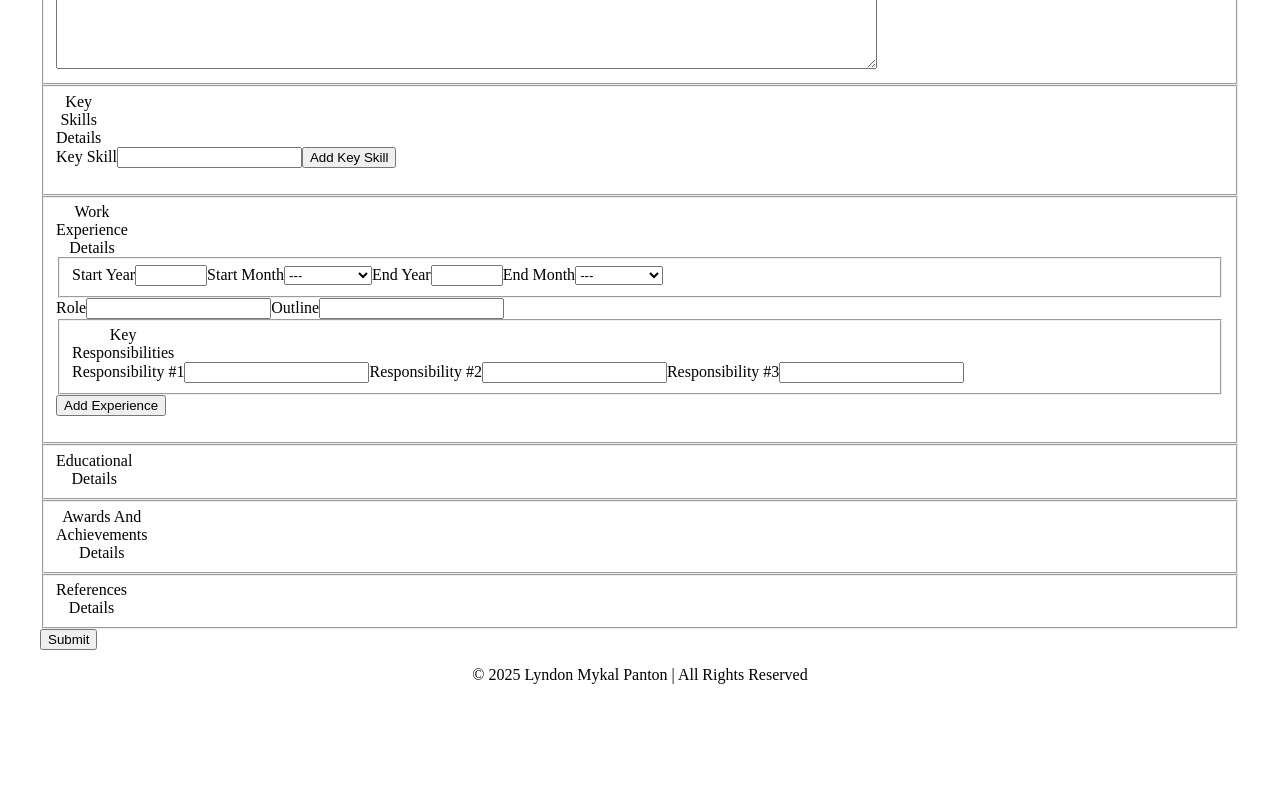
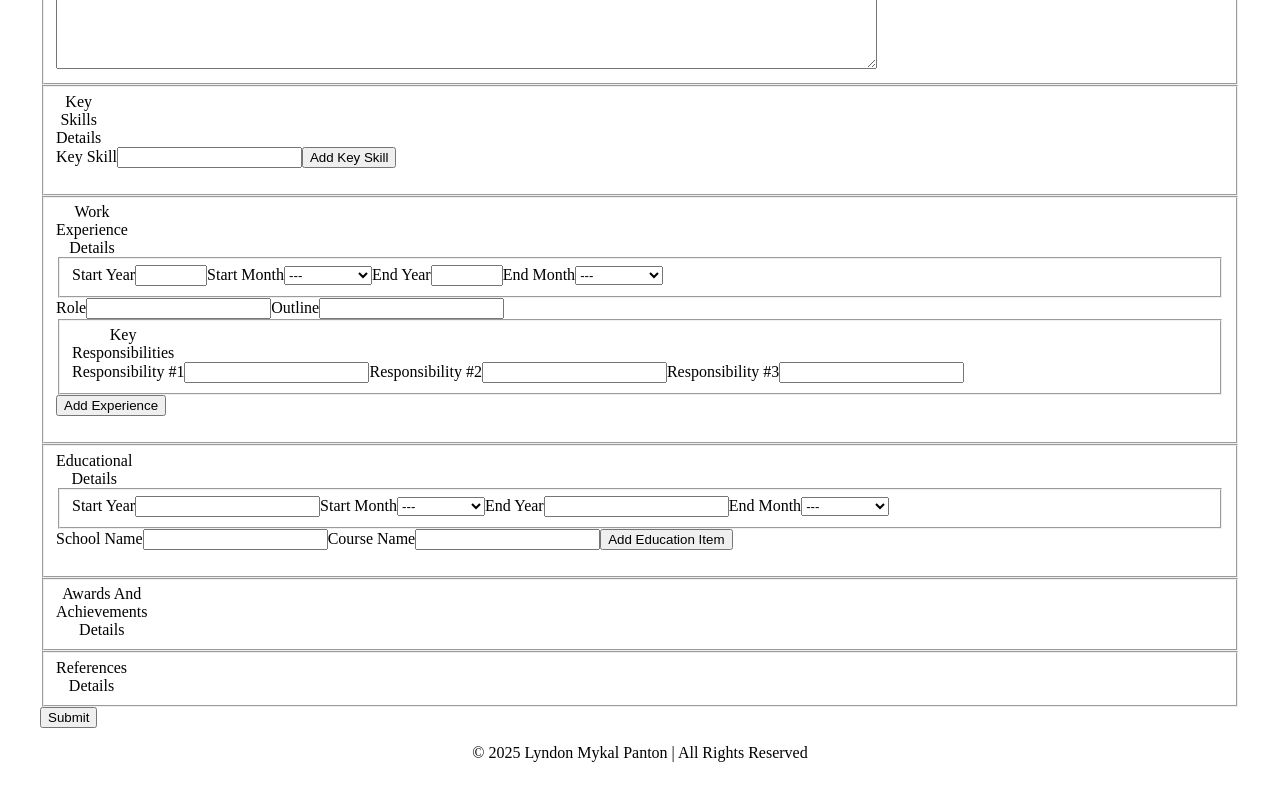
Before and after one commit to lyndonpanton/cv-application, a React (Vite) app in the folder client/: page / in a window 1280 px wide. Shown: the part 620-1420 px from the top of the page. Before the commit the page ends 1360 px from the top, so only its background shows below. Built offline with nearby package versions, Linux system fonts and the light colour scheme.

Commit message:
Progress (feature): Users can add education information
Users can input education information and the data is current stored

```diff
--- /dev/null
+++ b/client/src/components/main/input/EducationInput.jsx
@@ -0,0 +1,210 @@
+import { useState } from "react";
+
+import EducationInputItem from "./EducationInputItem.jsx";
+
+function EducationInput(props) {
+    const setData = props.setData;
+
+    const [education, setEducation] = useState(props.data);
+    const [currentId, setCurrentId] = useState(1);
+
+    const [school, setSchool] = useState("");
+    const [course, setCourse] = useState("");
+    const [startYear, setStartYear] = useState("");
+    const [startMonth, setStartMonth] = useState("");
+    const [endYear, setEndYear] = useState("");
+    const [endMonth, setEndMonth] = useState("");
+
+    function addEducationItem(e) {
+        // Validation...
+
+        // Key events...
+
+        // State setting...
+        setEducation([...education, {
+            id: currentId,
+            school: school,
+            course: course,
+            startYear: startYear,
+            startMonth: startMonth,
+            endYear: endYear,
+            endMonth: endMonth
+        }]);
+
+        setData([...education, {
+            id: currentId,
+            school: school,
+            course: course,
+            startYear: startYear,
+            startMonth: startMonth,
+            endYear: endYear,
+            endMonth: endMonth
+
+        }]);
+
+        setCurrentId(currentId + 1);
+
+        // State resetting...
+        setSchool("");
+        setCourse("");
+        setStartYear("");
+        setStartMonth("");
+        setEndYear("");
+        setEndMonth("");
+    }
+
+    function deleteEducationItem(e) {
+
+    }
+
+    function updateCourse(e) {
+        setCourse(e.target.value);
+    }
+
+    function updateStartYear(e) {
+        setStartYear(e.target.value);
+    }
+
+    function updateStartMonth(e) {
+        setStartMonth(e.target.value);
+    }
+
+    function updateSchool(e) {
+        setSchool(e.target.value);
+    }
+
+    function updateEndYear(e) {
+        setEndYear(e.target.value);
+    }
+
+    function updateEndMonth(e) {
+        setEndMonth(e.target.value);
+    }
+
+    return (
+        <fieldset>
+            <caption>Educational Details</caption>
+
+            <fieldset>
+                <label htmlFor={ "education-input-date-start-year" }>
+                    <span id={ "education-input-date-start-year-label"}>
+                        Start Year
+                    </span>
+                    <input
+                            id={ "education-input-date-start-year"}
+                            type={ "number" }
+                            onChange={ updateStartYear }
+                            value={ startYear }/>
+                </label>
+
+                <label htmlFor={ "education-input-date-start-month" }>
+                    <span id={ "education-input-date-start-month-label"}>
+                        Start Month
+                    </span>
+
+                    <select
+                            id={ "education-input-date-start-month" }
+                            onChange={ updateStartMonth }
+                            value={ startMonth }>
+                        <option value={ "---" }>---</option>
+                        <option value={ "january" }>January</option>
+                        <option value={ "february" }>February</option>
+                        <option value={ "march" }>March</option>
+                        <option value={ "april" }>April</option>
+                        <option value={ "may" }>May</option>
+                        <option value={ "june" }>June</option>
+                        <option value={ "july" }>July</option>
+                        <option value={ "august" }>August</option>
+                        <option value={ "september" }>September</option>
+                        <option value={ "october" }>October</option>
+                        <option value={ "november" }>November</option>
+                        <option value={ "december" }>December</option>
+                    </select>
+                </label>
+
+                <label htmlFor={ "education-input-date-end-year" }>
+                    <span id={ "education-input-date-end-year-label"}>
+                        End Year
+                    </span>
+                    <input
+                            id={ "education-input-date-end-year"}
+                            type={ "number" }
+                            onChange={ updateEndYear }
+                            value={ endYear }/>
+                </label>
+
+                <label htmlFor={ "education-input-date-end-month" }>
+                    <span id={ "education-input-date-end-month-label"}>
+                        End Month
+                    </span>
+
+                    <select
+                            id={ "education-input-date-end-month" }
+                            onChange={ updateEndMonth }
+                            value={ endMonth }>
+                        <option value={ "---" }>---</option>
+                        <option value={ "january" }>January</option>
+                        <option value={ "february" }>February</option>
+                        <option value={ "march" }>March</option>
+                        <option value={ "april" }>April</option>
+                        <option value={ "may" }>May</option>
+                        <option value={ "june" }>June</option>
+                        <option value={ "july" }>July</option>
+                        <option value={ "august" }>August</option>
+                        <option value={ "september" }>September</option>
+                        <option value={ "october" }>October</option>
+                        <option value={ "november" }>November</option>
+                        <option value={ "december" }>December</option>
+                    </select>
+                </label>
+            </fieldset>
+
+            <label htmlFor={ "education-input-school" }>
+                <span id={ "education-input-school-label" }>
+                    School Name
+                </span>
+                <input
+                        id={ "education-input-school" }
+                        type={ "text" }
+                        onChange={ updateSchool }
+                        value={ school } />
+            </label>
+
+            <label htmlFor={ "education-input-course" }>
+                <span id={ "education-input-course-label" }>
+                    Course Name
+                </span>
+                <input
+                        id={ "education-input-course" }
+                        type={ "text" }
+                        onChange={ updateCourse }
+                        value={ course } />
+            </label>
+
+            <button
+                    type={ "button" }
+                    onClick={ addEducationItem }
+                    onKeyUp={ addEducationItem }>
+                Add Education Item
+            </button>
+
+            <ul>
+                {
+                    education.map(function (item) {
+                        return (
+                                <EducationInputItem
+                                        key={ item.id }
+                                        dataId={ item.id }
+                                        startYear={ startYear }
+                                        endYear={ endYear }
+                                        school={ school }
+                                        course={ course } />
+                        );
+                    })
+                }
+            </ul>
+        </fieldset>
+    );
+}
+
+export default EducationInput;
--- /dev/null
+++ b/client/src/components/main/input/EducationInputItem.jsx
@@ -0,0 +1,9 @@
+function EducationInputItem(props) {
+    return (
+        <li>
+            text
+        </li>
+    );
+}
+
+export default EducationInputItem;
--- a/client/src/components/main/input/EducationalInput.jsx
+++ /dev/null
@@ -1,24 +0,0 @@
-import { useState } from "react";
-
-import EducationalInputItem from "./EducationalInputItem.jsx";
-
-function EducationalInput(props) {
-
-    const [items, setItems] = useState(props.data);
-
-    function addEducationItem(e) {
-        // Check current item properties
-    }
-
-    function deleteEducationItem(e) {
-
-    }
-
-    return (
-        <fieldset>
-            <caption>Educational Details</caption>
-        </fieldset>
-    );
-}
-
-export default EducationalInput;
--- a/client/src/components/main/input/EducationalInputItem.jsx
+++ /dev/null
@@ -1,9 +0,0 @@
-function EducationalInputItem(props) {
-    return (
-        <li>
-
-        </li>
-    );
-}
-
-export default EducationalInputItem;
--- a/client/src/components/main/input/Input.jsx
+++ b/client/src/components/main/input/Input.jsx
@@ -1,7 +1,7 @@
 import GeneralInput from "./GeneralInput.jsx";
 import ProfileInput from "./ProfileInput.jsx";
 import SkillsInput from "./SkillsInput.jsx";
-import EducationalInput from "./EducationalInput.jsx";
+import EducationInput from "./EducationInput.jsx";
 import ExperienceInput from "./ExperienceInput.jsx";
 import AchievementsInput from "./AchievementsInput.jsx";
 import ReferencesInput from "./ReferencesInput.jsx";
@@ -50,7 +50,7 @@ function Input(props) {
                     <ExperienceInput
                             data={ dataWorkExperience }
                             setData={ setDataWorkExperience } />
-                    <EducationalInput
+                    <EducationInput
                             data={ dataEducation }
                             setData={ setDataEducation } />
                     <AchievementsInput
--- a/client/src/components/main/result/EducationalResult.jsx
+++ b/client/src/components/main/result/EducationResult.jsx
@@ -1,4 +1,4 @@
-import EducationalResultItem from "./EducationalResultItem.jsx";
+import EducationResultItem from "./EducationResultItem.jsx";
 
 function EducationalResult(props) {
     const data = props.data;
@@ -9,7 +9,7 @@ function EducationalResult(props) {
 
             {
                 data.map(function (course) {
-                    <EducationalResultItem />
+                    <EducationResultItem />
                 })
             }
         </article>
--- /dev/null
+++ b/client/src/components/main/result/EducationResultItem.jsx
@@ -0,0 +1,9 @@
+function EducationResultItem(props) {
+    return (
+        <article>
+
+        </article>
+    );
+}
+
+export default EducationResultItem;
--- a/client/src/components/main/result/EducationalResultItem.jsx
+++ /dev/null
@@ -1,9 +0,0 @@
-function EducationalResultItem(props) {
-    return (
-        <article>
-
-        </article>
-    );
-}
-
-export default EducationalResultItem;
--- a/client/src/components/main/result/Result.jsx
+++ b/client/src/components/main/result/Result.jsx
@@ -1,7 +1,7 @@
 import GeneralResult from "./GeneralResult.jsx";
 import ProfileResult from "./ProfileResult.jsx";
 import SkillsResult from "./SkillsResult.jsx";
-import EducationalResult from "./EducationalResult.jsx";
+import EducationResult from "./EducationResult.jsx";
 import ExperienceResult from "./ExperienceResult.jsx";
 import ReferencesResult from "./ReferencesResult.jsx";
 import AchievementsResult from "./AchievementsResult.jsx";
@@ -32,7 +32,7 @@ function Result(props) {
                 <ProfileResult data={ dataPersonalProfile } />
                 <SkillsResult data={ dataKeySkills } />
                 <ExperienceResult data={ dataWorkExperience } />
-                <EducationalResult data={ dataEducation } />
+                <EducationResult data={ dataEducation } />
                 <AchievementsResult data={ dataAchievementsAndAwards } />
                 <ReferencesResult data={ dataReferences } />
 
```
Also changed, not shown: client/src/components/main/input/ExperienceInput.jsx (+4 -45 lines).
